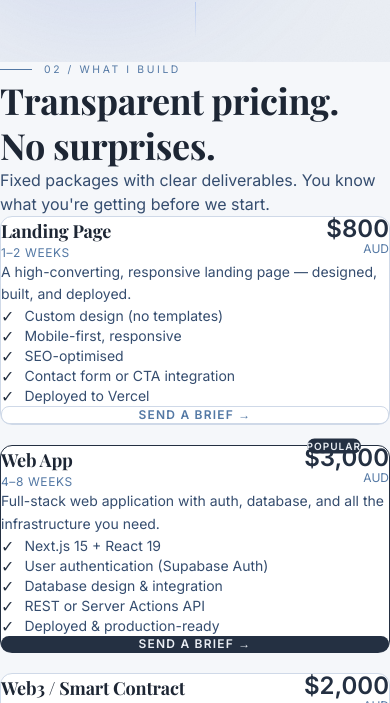
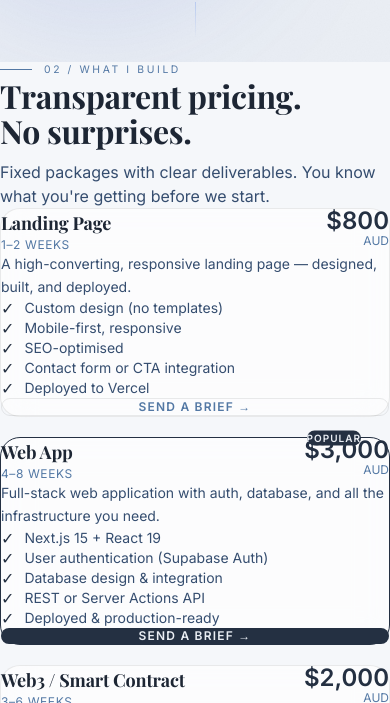
Before and after one commit to diego-scarpati/portfolio-app, a Next.js app: page / in a window 390 px wide. Shown: the part 782-1485 px from the top of the page. Built offline with nearby package versions, Linux system fonts and the light colour scheme; no server answers.

Commit message:
feat: plans — glass cards, pill CTAs, Playfair Display heading

```diff
--- a/src/components/sections/PlansSection.tsx
+++ b/src/components/sections/PlansSection.tsx
@@ -8,7 +8,16 @@ export function PlansSection() {
         {/* Header */}
         <div className="max-w-xl mb-16">
           <p className="section-label">02 / What I Build</p>
-          <h2 className="text-4xl md:text-5xl font-bold text-[var(--text-primary)] mb-3 leading-tight">
+          <h2
+            style={{
+              fontFamily: 'var(--font-display)',
+              fontSize: 'clamp(2rem, 5vw, 3.5rem)',
+              color: 'var(--text-primary)',
+              letterSpacing: '-0.01em',
+              lineHeight: 1.1,
+              marginBottom: '0.75rem',
+            }}
+          >
             Transparent pricing.<br />No surprises.
           </h2>
           <p className="text-[var(--text-secondary)]">
@@ -21,11 +30,17 @@ export function PlansSection() {
           {servicePlans.map((plan) => (
             <div
               key={plan.id}
-              className={`relative flex flex-col rounded-xl p-7 border transition-all duration-200 group hover:-translate-y-0.5 ${
+              className={`relative flex flex-col p-7 border transition-all duration-200 group hover:-translate-y-1 ${
                 plan.popular
-                  ? 'bg-[var(--bg-card)] border-[var(--accent)]'
-                  : 'bg-[var(--bg-card)] border-[var(--border)] hover:border-[var(--accent)]'
+                  ? 'border-[var(--accent)]'
+                  : 'border-[var(--glass-border)] hover:border-[var(--accent)]'
               }`}
+              style={{
+                background: 'var(--glass-bg)',
+                backdropFilter: 'blur(16px)',
+                WebkitBackdropFilter: 'blur(16px)',
+                borderRadius: 20,
+              }}
             >
               {plan.popular && (
                 <span className="absolute top-0 right-7 -translate-y-1/2 bg-[var(--accent)] text-[var(--accent-text)] text-[10px] font-bold tracking-widest uppercase px-3 py-1 rounded-full">
@@ -65,11 +80,12 @@ export function PlansSection() {
 
               <a
                 href="#contact"
-                className={`block text-center py-3 text-xs font-bold tracking-widest uppercase rounded-lg transition-colors duration-200 ${
+                className={`block text-center py-3 text-xs font-bold tracking-widest uppercase transition-colors duration-200 ${
                   plan.popular
                     ? 'bg-[var(--accent)] text-[var(--accent-text)] hover:bg-[var(--accent-hover)]'
-                    : 'border border-[var(--border)] text-[var(--text-muted)] group-hover:border-[var(--accent)] group-hover:text-[var(--text-primary)]'
+                    : 'border border-[var(--glass-border)] text-[var(--text-muted)] group-hover:border-[var(--accent)] group-hover:text-[var(--text-primary)]'
                 }`}
+                style={{ borderRadius: 999 }}
               >
                 Send a Brief →
               </a>
@@ -92,7 +108,14 @@ export function PlansSection() {
             {retainerPlans.map((plan) => (
               <div
                 key={plan.id}
-                className="bg-[var(--bg-card)] border border-[var(--border)] rounded-xl p-7 hover:border-[var(--accent)] transition-colors duration-200"
+                className="border border-[var(--glass-border)] hover:border-[var(--accent)] transition-colors duration-200"
+                style={{
+                  background: 'var(--glass-bg)',
+                  backdropFilter: 'blur(16px)',
+                  WebkitBackdropFilter: 'blur(16px)',
+                  borderRadius: 20,
+                  padding: '1.75rem',
+                }}
               >
                 <div className="flex items-start justify-between gap-4 mb-4">
                   <h4 className="text-lg font-bold text-[var(--text-primary)]">
@@ -127,7 +150,8 @@ export function PlansSection() {
 
           <a
             href="#contact"
-            className="block w-full text-center py-4 text-sm font-bold tracking-widest uppercase bg-[var(--accent)] text-[var(--accent-text)] rounded-xl hover:bg-[var(--accent-hover)] transition-colors duration-200"
+            className="block w-full text-center py-4 text-sm font-bold tracking-widest uppercase bg-[var(--accent)] text-[var(--accent-text)] hover:bg-[var(--accent-hover)] transition-colors duration-200"
+            style={{ borderRadius: 999 }}
           >
             Start a Project →
           </a>
```
